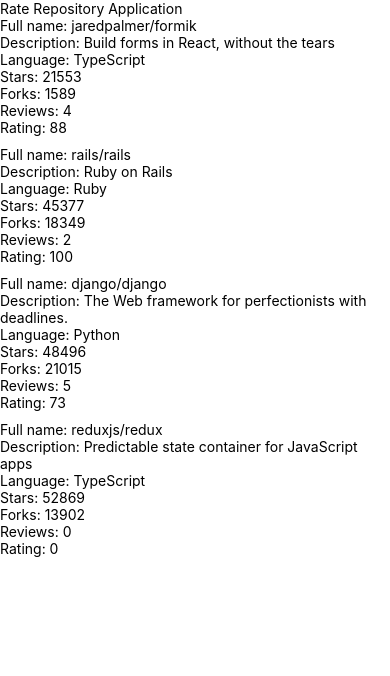
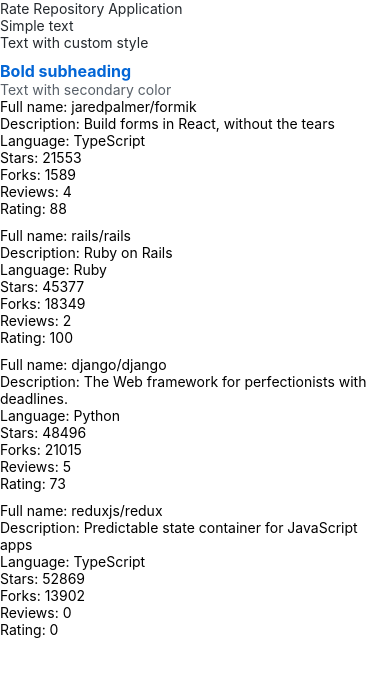
Before and after one commit to chen-luke/rate-repository-app, a React Native app: screen / in a window 390 px wide. Shown: the top 676 px of the page. Built offline with nearby package versions, Linux system fonts and the light colour scheme.

Commit message:
added custom Text component

```diff
--- a/src/components/Main.jsx
+++ b/src/components/Main.jsx
@@ -1,5 +1,6 @@
 import Constants from 'expo-constants';
-import { Text, StyleSheet, View } from 'react-native';
+import { StyleSheet, View } from 'react-native';
+import Text from './Text';
 import RepositoryList from './RepositoryList';
 
 const styles = StyleSheet.create({
@@ -12,12 +13,16 @@
 
 const Main = () => {
   return (
-    <>
-      <View style={styles.container}>
-        <Text>Rate Repository Application</Text>
-        <RepositoryList />
-      </View>
-    </>
+    <View style={styles.container}>
+      <Text>Rate Repository Application</Text>
+      <Text>Simple text</Text>
+      <Text style={{ paddingBottom: 10 }}>Text with custom style</Text>
+      <Text fontWeight='bold' fontSize='subheading' color='primary'>
+        Bold subheading
+      </Text>
+      <Text color='textSecondary'>Text with secondary color</Text>
+      <RepositoryList />
+    </View>
   );
 };
 
--- /dev/null
+++ b/src/components/Text.jsx
@@ -0,0 +1,39 @@
+import { Text as NativeText, StyleSheet } from 'react-native';
+
+import theme from '../theme';
+
+const styles = StyleSheet.create({
+  text: {
+    color: theme.colors.textPrimary,
+    fontSize: theme.fontSizes.body,
+    fontFamily: theme.fonts.main,
+    fontWeight: theme.fontWeights.normal,
+  },
+  colorTextSecondary: {
+    color: theme.colors.textSecondary,
+  },
+  colorPrimary: {
+    color: theme.colors.primary,
+  },
+  fontSizeSubheading: {
+    fontSize: theme.fontSizes.subheading,
+  },
+  fontWeightBold: {
+    fontWeight: theme.fontWeights.bold,
+  },
+});
+
+const Text = ({ color, fontSize, fontWeight, style, ...props }) => {
+  const textStyle = [
+    styles.text,
+    color === 'textSecondary' && styles.colorTextSecondary,
+    color === 'primary' && styles.colorPrimary,
+    fontSize === 'subheading' && styles.fontSizeSubheading,
+    fontWeight === 'bold' && styles.fontWeightBold,
+    style,
+  ];
+
+  return <NativeText style={textStyle} {...props} />;
+};
+
+export default Text;
--- /dev/null
+++ b/src/theme.js
@@ -0,0 +1,20 @@
+const theme = {
+  colors: {
+    textPrimary: '#24292e',
+    textSecondary: '#586069',
+    primary: '#0366d6',
+  },
+  fontSizes: {
+    body: 14,
+    subheading: 16,
+  },
+  fonts: {
+    main: 'System',
+  },
+  fontWeights: {
+    normal: '400',
+    bold: '700',
+  },
+};
+
+export default theme;
```
